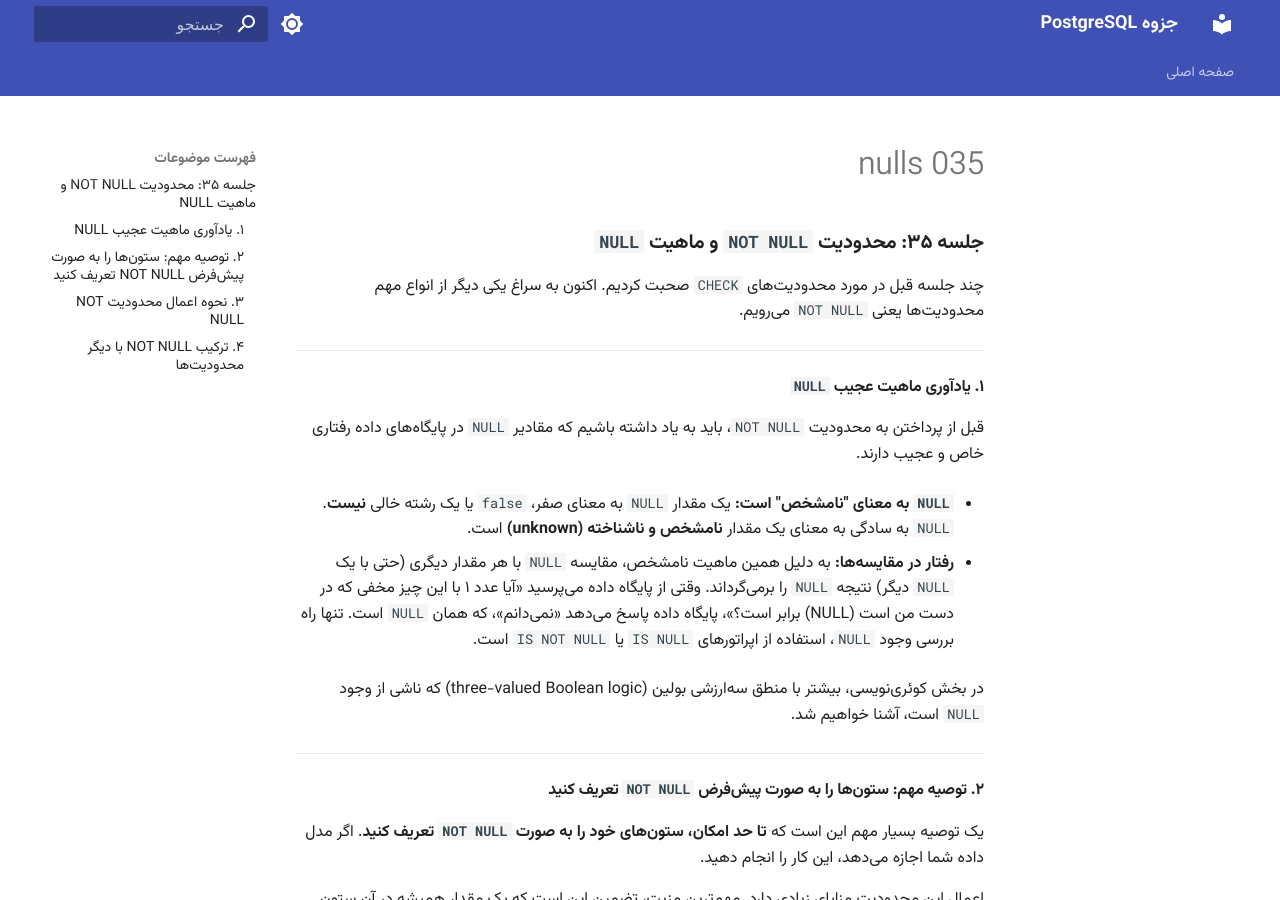
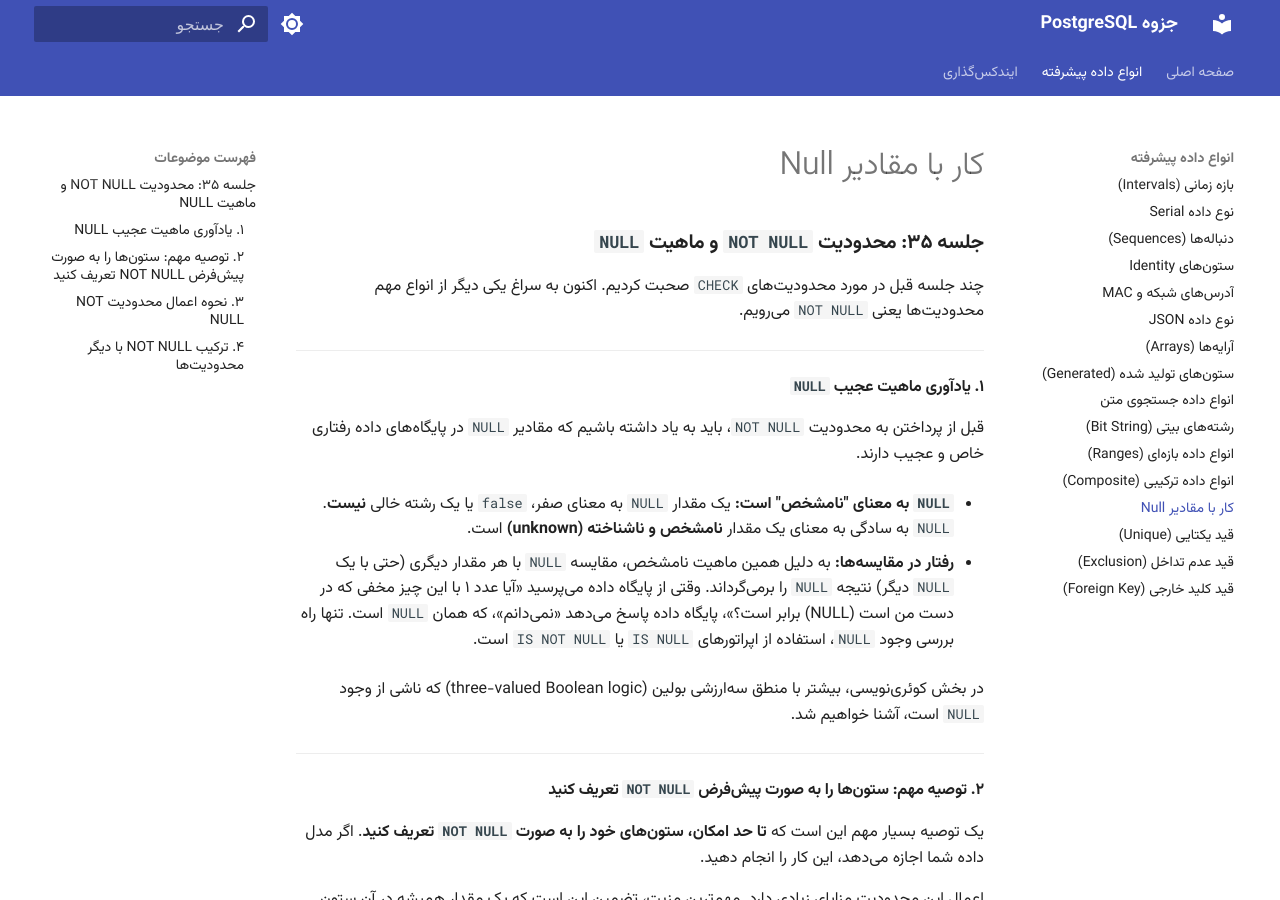
Before and after one commit to Yonesj/Postgresql-Jozve, an MkDocs documentation site: the page built from docs/advanced_data_types/035_nulls.md, in a window 1280 px wide and 900 px high. Built offline with MkDocs 1.6.1 and Material for MkDocs 9.7.7, drawn with Linux system fonts in a browser that asks for light colours; some of the changed text lies outside the part shown.

Commit message:
determine the layout of the global navigation for the indexing section

```diff
--- a/mkdocs.yml
+++ b/mkdocs.yml
@@ -18,6 +18,12 @@ theme:
   features:
     - navigation.tabs
     - content.code.copy
+    - content.code.annotate
+    - navigation.footer
+    - navigation.tracking
+    - navigation.instant
+    - navigation.top
+    - navigation.expand
   custom_dir: overrides
 
 extra_css:
@@ -34,3 +40,35 @@ markdown_extensions:
 
 nav:
   - "صفحه اصلی": "index.md"
+  - "انواع داده پیشرفته":
+      - "بازه زمانی (Intervals)": "advanced_data_types/023_intervals.md"
+      - "نوع داده Serial": "advanced_data_types/024_serial_type.md"
+      - "دنباله‌ها (Sequences)": "advanced_data_types/025_sequences.md"
+      - "ستون‌های Identity": "advanced_data_types/026_identity.md"
+      - "آدرس‌های شبکه و MAC": "advanced_data_types/027_network_and_mac_addresses.md"
+      - "نوع داده JSON": "advanced_data_types/028_json.md"
+      - "آرایه‌ها (Arrays)": "advanced_data_types/029_arrays.md"
+      - "ستون‌های تولید شده (Generated)": "advanced_data_types/030_generated_columns.md"
+      - "انواع داده جستجوی متن": "advanced_data_types/031_text_search_types.md"
+      - "رشته‌های بیتی (Bit String)": "advanced_data_types/032_bit_string.md"
+      - "انواع داده بازه‌ای (Ranges)": "advanced_data_types/033_ranges.md"
+      - "انواع داده ترکیبی (Composite)": "advanced_data_types/034_composite_types.md"
+      - "کار با مقادیر Null": "advanced_data_types/035_nulls.md"
+      - "قید یکتایی (Unique)": "advanced_data_types/036_unique_constraints.md"
+      - "قید عدم تداخل (Exclusion)": "advanced_data_types/037_exclusion_constraints.md"
+      - "قید کلید خارجی (Foreign Key)": "advanced_data_types/038_foreign_key_constraints.md"
+  - "ایندکس‌گذاری":
+      - "مقدمه‌ای بر ایندکس‌ها": "indexing/039_introduction_to_indexes.md"
+      - "هیپ‌ها و CTIDها": "indexing/040_heaps_and_ctids.md"
+      - "نمای کلی B-Tree": "indexing/041_b_tree_overview.md"
+      - "کلیدهای اصلی در مقابل ایندکس‌های ثانویه": "indexing/042_primary_keys_vs_secondary_indexes.md"
+      - "انواع کلید اصلی": "indexing/043_primary_key_types.md"
+      - "کجا ایندکس اضافه کنیم؟": "indexing/044_where_to_add_indexes.md"
+      - "گزینش‌پذیری ایندکس": "indexing/045_index_selectivity.md"
+      - "ایندکس‌های ترکیبی": "indexing/046_composite_indexes.md"
+      - "بازه‌های ترکیبی": "indexing/047_composite_range.md"
+      - "ترکیب چندین ایندکس": "indexing/048_combining_multiple_indexes.md"
+      - "ایندکس‌های پوششی": "indexing/049_covering_indexes.md"
+      - "ایندکس‌های جزئی": "indexing/050_partial_indexes.md"
+      - "ترتیب‌دهی ایندکس‌ها": "indexing/051_index_ordering.md"
+      - "ترتیب‌دهی مقادیر Null در ایندکس‌ها": "indexing/052_ordering_nulls_in_indexes.md"
```
